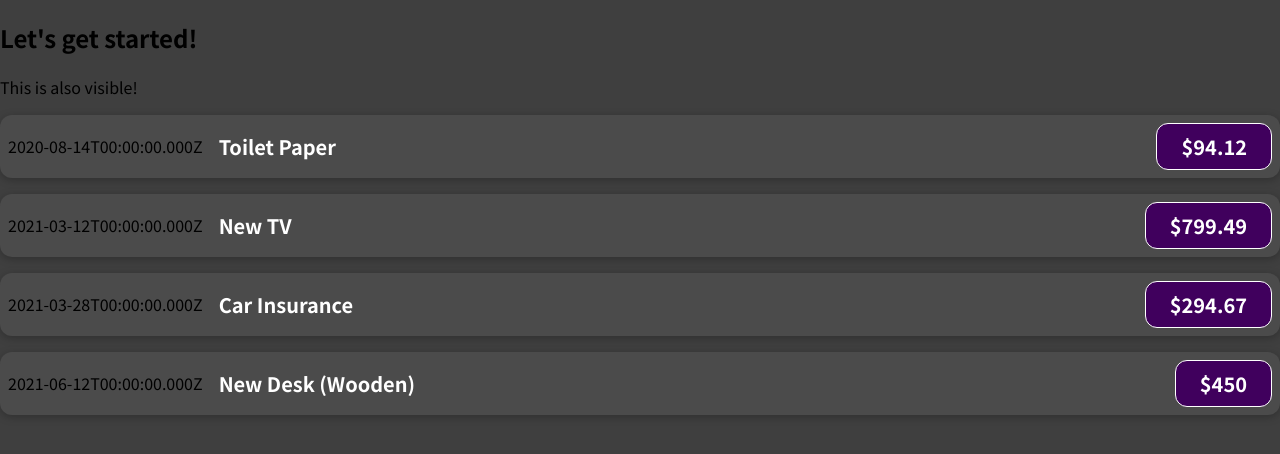
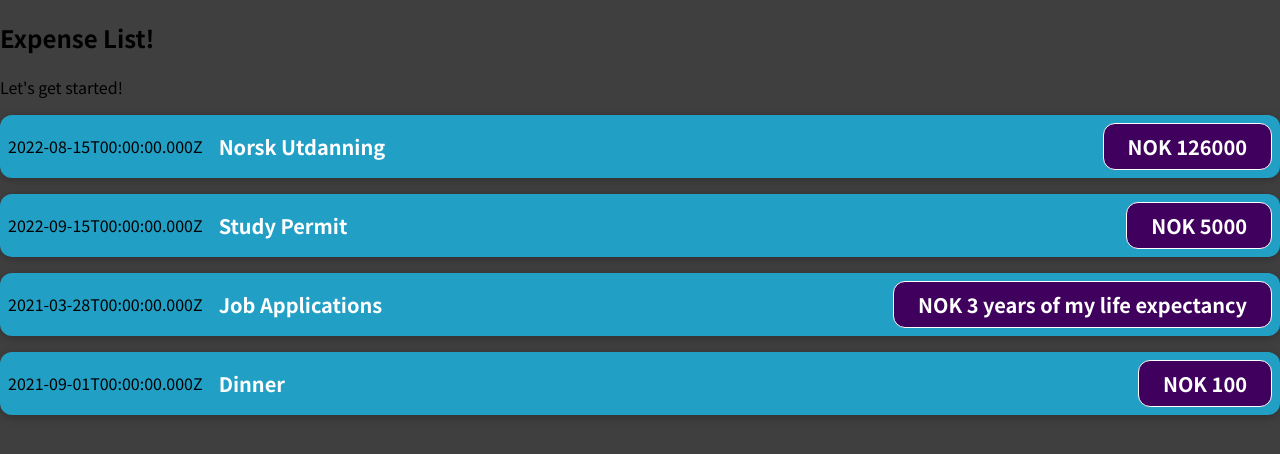
Before and after one commit to Zeusslayer/React_JS, a JavaScript app in the folder 01-first-react-app/: page / in a window 1280 px wide. Shown: the top 454 px of the page. Built offline with nearby package versions, Linux system fonts and the light colour scheme.

Commit message:
Changes on data and coloring

```diff
--- a/01-first-react-app/src/App.js
+++ b/01-first-react-app/src/App.js
@@ -4,34 +4,34 @@ function App() {
     // array of objects
     {
       id: "e1",
-      title: "Toilet Paper",
-      amount: 94.12,
-      date: new Date(2020, 7, 14),
+      title: "Norsk Utdanning",
+      amount: 126000,
+      date: new Date(2022, 7, 15),
     },
     {
       id: "e2",
-      title: "New TV",
-      amount: 799.49,
-      date: new Date(2021, 2, 12),
+      title: "Study Permit",
+      amount: 5000,
+      date: new Date(2022, 8, 15),
     },
     {
       id: "e3",
-      title: "Car Insurance",
-      amount: 294.67,
+      title: "Job Applications",
+      amount: "3 years of my life expectancy",
       date: new Date(2021, 2, 28),
     },
     {
       id: "e4",
-      title: "New Desk (Wooden)",
-      amount: 450,
-      date: new Date(2021, 5, 12),
+      title: "Dinner",
+      amount: 100,
+      date: new Date(2021, 8, 1),
     },
   ];
 
   return (
     <div>
-      <h2>Let's get started!</h2>
-      <p>This is also visible!</p>
+      <h2>Expense List!</h2>
+      <p>Let's get started!</p>
       <ExpenseItem
         title={expenses[0].title}
         amount={expenses[0].amount}
--- a/01-first-react-app/src/components/ExpenseItem.css
+++ b/01-first-react-app/src/components/ExpenseItem.css
@@ -6,7 +6,7 @@
   padding: 0.5rem;
   margin: 1rem 0;
   border-radius: 12px;
-  background-color: #4b4b4b;
+  background-color: #229fc5;
 }
 
 .expense-item__description {
--- a/01-first-react-app/src/components/ExpenseItem.js
+++ b/01-first-react-app/src/components/ExpenseItem.js
@@ -14,7 +14,7 @@ function ExpenseItem(props) {
       <div>{props.date.toISOString()}</div>
       <div className="expense-item__description">
         <h2>{props.title}</h2>
-        <div className="expense-item__price">${props.amount}</div>
+        <div className="expense-item__price">NOK {props.amount}</div>
       </div>
     </div>
   );
```
